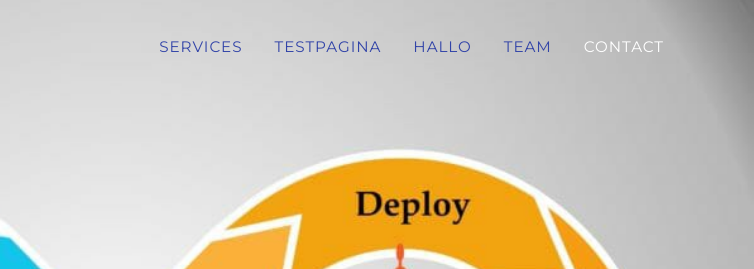
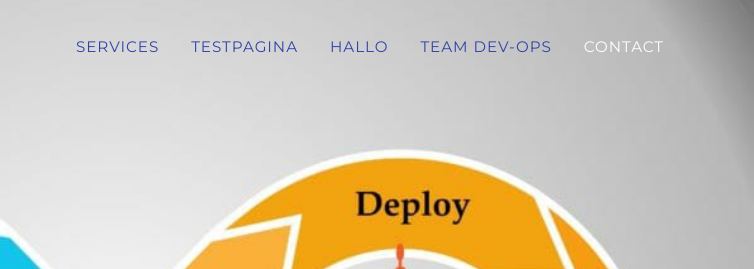
Before and after one commit to Jens1986-11/Website, a plain HTML site: page index.html in a window 1280 px wide. Shown: the top 269 px of the page, 526-1280 px from the left. Drawn offline with nearby package versions, Linux system fonts and the light colour scheme; a web font is replaced by a local one.

Commit message:
versie 30

```diff
--- a/index.html
+++ b/index.html
@@ -30,7 +30,7 @@
                         <li class="nav-item"><a class="nav-link js-scroll-trigger" href="#services">Services</a></li>
                         <li class="nav-item"><a class="nav-link js-scroll-trigger" href="#portfolio">Testpagina</a></li>
                         <li class="nav-item"><a class="nav-link js-scroll-trigger" href="#about">Hallo</a></li>
-                        <li class="nav-item"><a class="nav-link js-scroll-trigger" href="#team">Team</a></li>
+                        <li class="nav-item"><a class="nav-link js-scroll-trigger" href="#team">Team Dev-Ops</a></li>
                         <li class="nav-item"><a class="nav-link js-scroll-trigger" href="#contact">Contact</a></li>
                     </ul>
                 </div>
```
